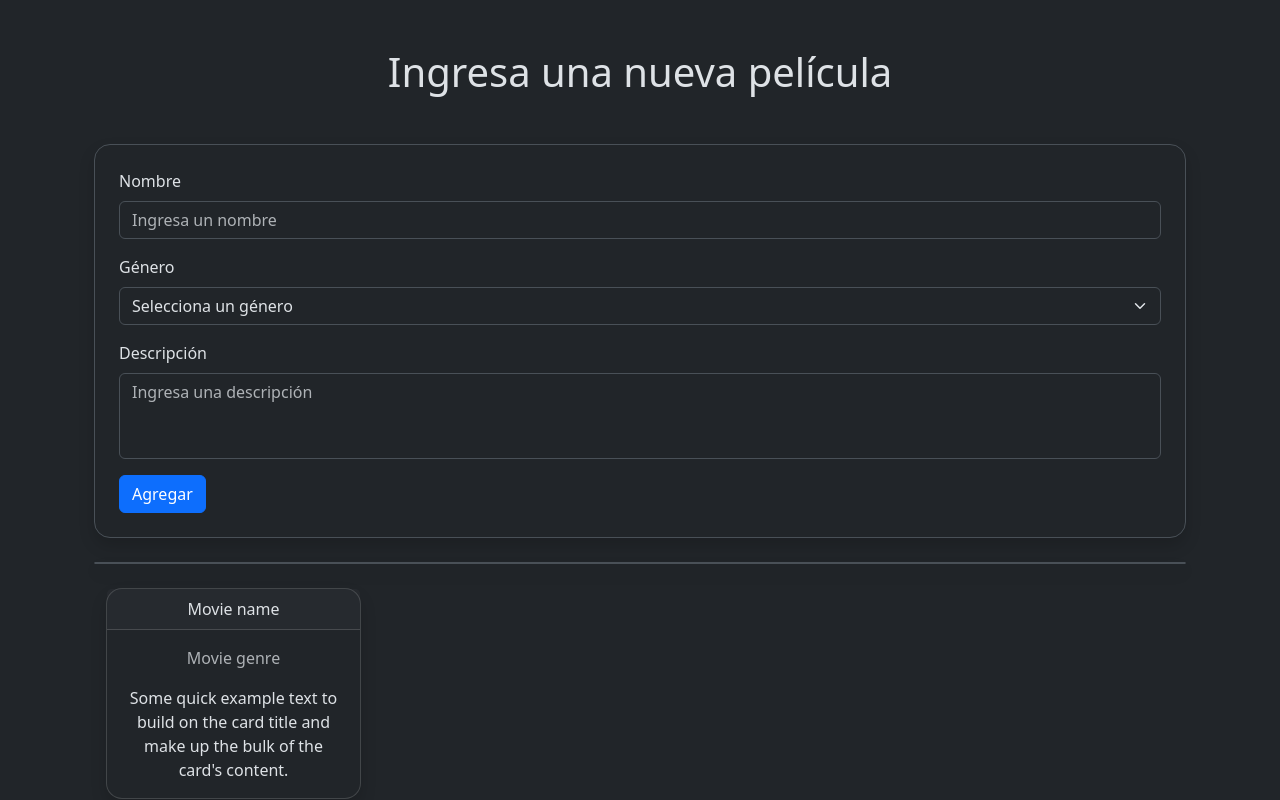
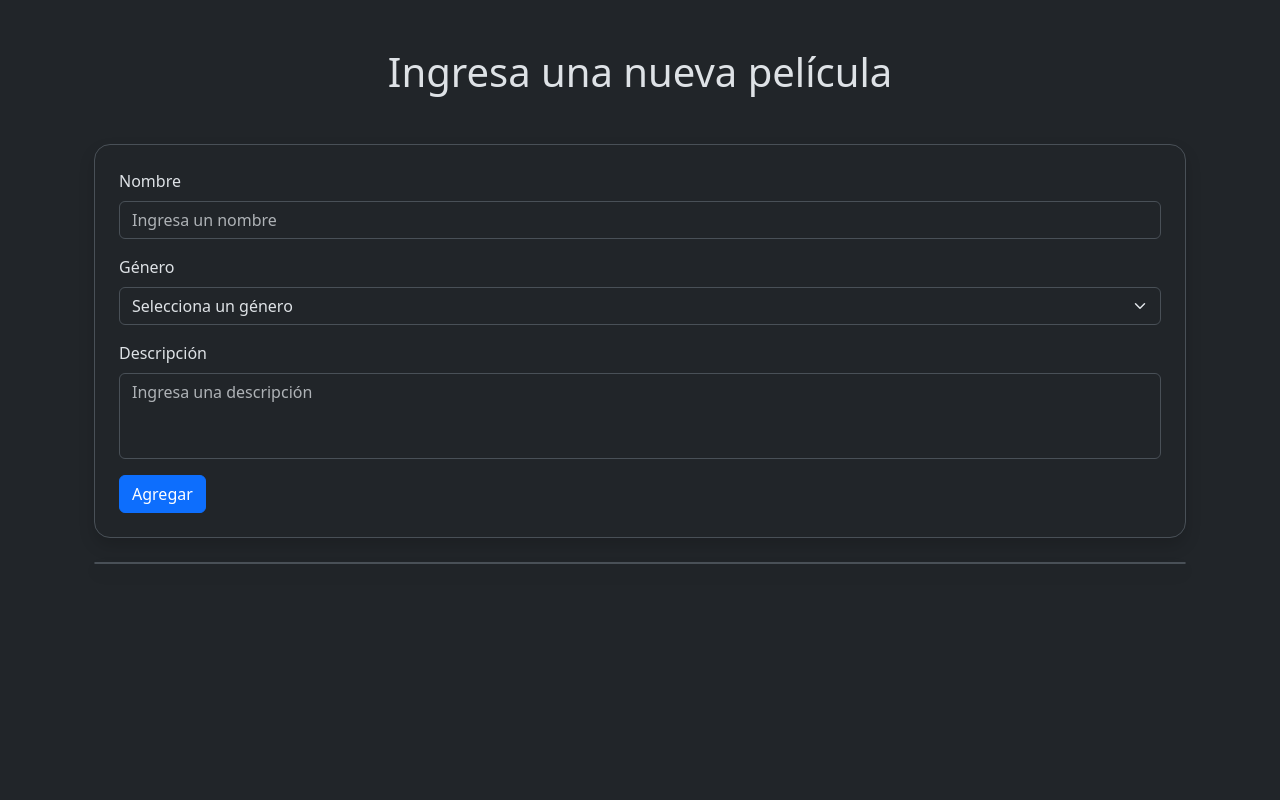
Before and after one commit to santyago13/MovieCards, a React (Vite) app: page / in a window 1280 px wide. Built offline with nearby package versions, Linux system fonts and the light colour scheme.

Commit message:
agregue logica para poder dibujar las cards

```diff
--- a/src/components/AltaMovie.jsx
+++ b/src/components/AltaMovie.jsx
@@ -5,21 +5,16 @@ import Movie from "../MovieClass";
 import CardMovie from "./CardMovie";
 
 const AltaMovie = () => {
-  const [movies, setMovies] = useState([]);
+  const [movie, setMovie] = useState([]);
   const [nombre, setNombre] = useState("");
   const [genero, setGenero] = useState("");
   const [descripcion, setDescripcion] = useState("");
 
-  function handleSubmit(e) {
-    e.preventDefault();
-    const nuevaPelicula = new Movie(nombre, genero, descripcion);
-    setMovies([...movies, nuevaPelicula]);
-    const updatedMovies = [...movies, nuevaPelicula];
-    //limpia los campos
-    setNombre("");
-    setGenero("");
-    setDescripcion("");
-    console.log(updatedMovies);
+  function handleSubmit(data) {
+    data.preventDefault();
+    const newMovie = new Movie(nombre, genero, descripcion);
+    setMovie([...movie, newMovie]);
+    console.log(movie);
   }
 
   return (
@@ -28,12 +23,22 @@ const AltaMovie = () => {
       <Form className="border p-4 rounded-4 shadow" onSubmit={handleSubmit}>
         <Form.Group className="mb-3" controlId="formBasicName">
           <Form.Label>Nombre</Form.Label>
-          <Form.Control type="text" placeholder="Ingresa un nombre" required />
+          <Form.Control
+            type="text"
+            placeholder="Ingresa un nombre"
+            required
+            value={nombre}
+            onChange={(data) => setNombre(data.target.value)}
+          />
         </Form.Group>
 
         <Form.Group className="mb-3" controlId="formBasicSelect">
           <Form.Label>Género</Form.Label>
-          <Form.Select required>
+          <Form.Select
+            required
+            value={genero}
+            onChange={(data) => setGenero(data.target.value)}
+          >
             <option value="">Selecciona un género</option>
             <option>Comedia</option>
             <option>Acción</option>
@@ -54,6 +59,8 @@ const AltaMovie = () => {
             as="textarea"
             rows={3}
             placeholder="Ingresa una descripción"
+            value={descripcion}
+            onChange={(data) => setDescripcion(data.target.value)}
           />
         </Form.Group>
 
@@ -62,7 +69,7 @@ const AltaMovie = () => {
         </Button>
       </Form>
       <div className="border my-4 rounded-4 shadow"></div>
-      <CardMovie />
+      <CardMovie propMovie={movie} />
     </div>
   );
 };
--- a/src/components/CardMovie.jsx
+++ b/src/components/CardMovie.jsx
@@ -1,21 +1,16 @@
-import Button from "react-bootstrap/Button";
-import Card from "react-bootstrap/Card";
 import Container from "react-bootstrap/Container";
 import Row from "react-bootstrap/Row";
-import Col from "react-bootstrap/Col";
 import ItemCard from "./ItemCard";
 
-const CardMovie = () => {
+const CardMovie = ({ propMovie }) => {
   return (
-    <div>
-      <Container>
-        <Row className="g-3">
-          <Col className="col-12 col-md-6 col-lg-3">
-            <ItemCard />
-          </Col>
-        </Row>
-      </Container>
-    </div>
+    <Container>
+      <Row className="g-3">
+        {
+          propMovie.map((movie, indice)=><ItemCard key={indice} propMovie={movie}/>)
+        }
+      </Row>
+    </Container>
   );
 };
 
--- a/src/components/ItemCard.jsx
+++ b/src/components/ItemCard.jsx
@@ -1,23 +1,25 @@
+import Card from "react-bootstrap/Card";
+import Col from "react-bootstrap/Col";
 import Button from "react-bootstrap/Button";
-import Card from "react-bootstrap/Card";
-import Container from "react-bootstrap/Container";
-import Row from "react-bootstrap/Row";
-import Col from "react-bootstrap/Col";
 
-const ItemCard = () => {
+const ItemCard = ({ propMovie }) => {
   return (
-    <div>
+    <Col className="col-12 col-md-6 col-lg-3">
       <Card className="h-100 rounded-4 shadow">
-        <Card.Header className="text-center">Movie name</Card.Header>
+        <Card.Header className="text-center">{propMovie.nombre}</Card.Header>
         <Card.Body>
-          <Card.Text className="text-center text-muted">Movie genre</Card.Text>
-          <Card.Text className="text-center">
-            Some quick example text to build on the card title and make up the
-            bulk of the card's content.
+          <Card.Text className="text-center text-muted">
+            {propMovie.genero}
           </Card.Text>
+          <Card.Text className="text-center">{propMovie.descripcion}</Card.Text>
         </Card.Body>
+        <Card.Footer className="text-center">
+          <Button variant="danger" type="button">
+            Borrar
+          </Button>
+        </Card.Footer>
       </Card>
-    </div>
+    </Col>
   );
 };
 
```
